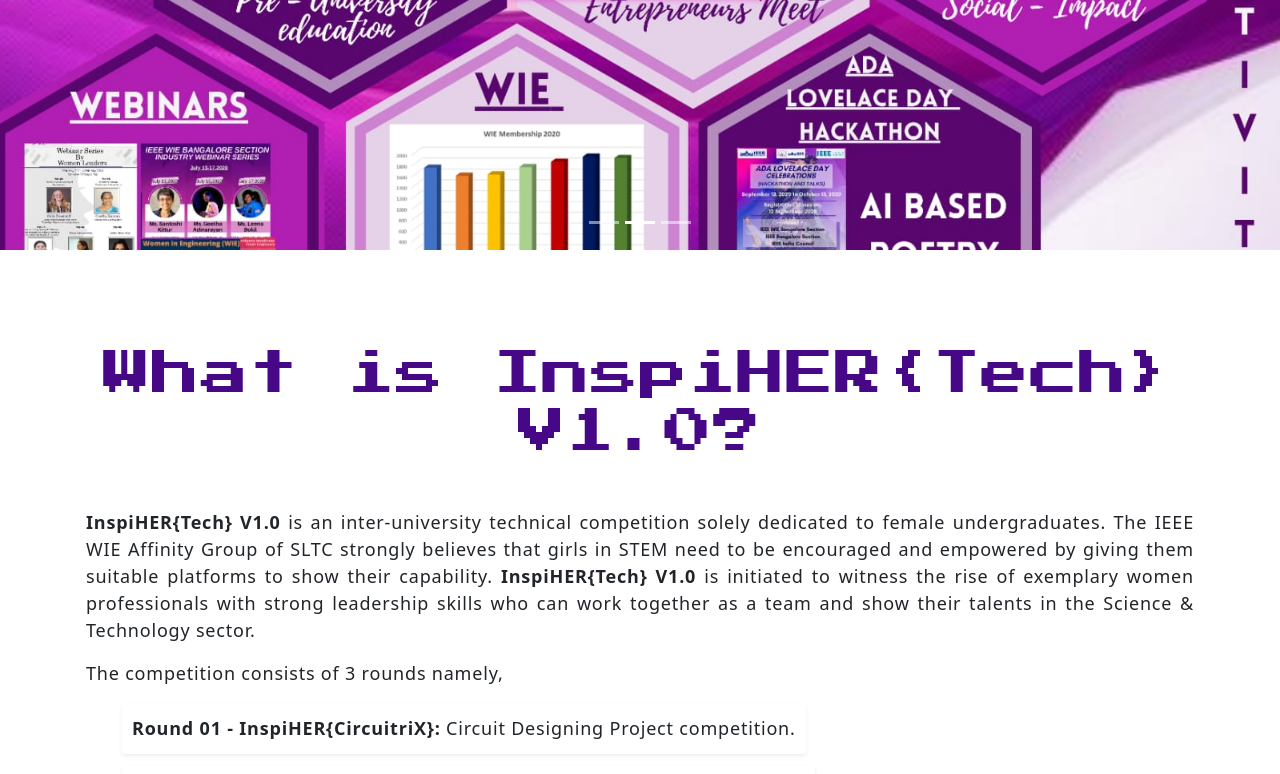
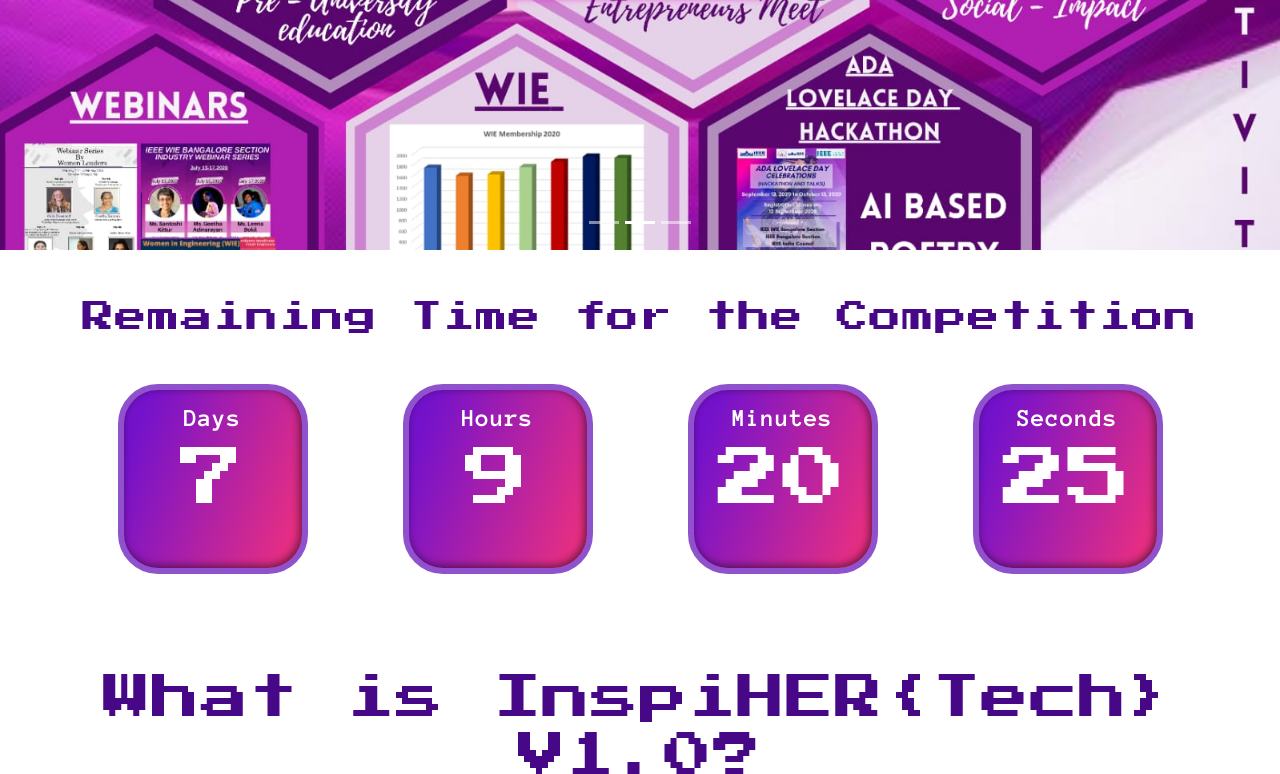
Before and after one commit to re4nightwing/InspiHER-TECH-SLTC-IEEE-WIE, a plain HTML site: page index.html in a window 1280 px wide. Shown: the part 550-1324 px from the top of the page. Drawn offline with nearby package versions, Linux system fonts and the light colour scheme; animation ran at ten frames a second.

Commit message:
masonry section added & countdown added.

```diff
--- a/index.html
+++ b/index.html
@@ -117,6 +117,31 @@
             background: #fff;
             color: #000;
         }
+        .count-box{
+            color: #fff;
+            background-image: linear-gradient( 109.6deg,  rgba(116,18,203,1) 11.2%, rgba(230,46,131,1) 91.2% );;
+            border: 6px solid #8f52cc;
+            border-radius: 40px;
+            text-align: center;
+            height: 220px;
+            position: relative;
+            box-shadow: inset -2px -2px 8px 0px #0000008a;
+            padding-top: 20px;
+        }
+        .time{
+            font-size: 4rem;
+            font-family: 'Press Start 2P';
+            position: absolute;
+            top: 50%;
+            left: 50%;
+            transform: translate(-50%,-50%);
+        }
+        .date{
+            margin-top: 15px;
+            font-size: 25px;
+            font-family: 'Anonymous Pro';
+            font-weight: bold;
+        }
         .wie-bar{
             background-color: #581699;
             width: 60px;
@@ -179,7 +204,34 @@
             border-radius: 20px;
             transform: translateY(50px);
         }
+        @media (max-width: 1399.98px) {
+            .count-box{
+                height: 190px;
+                padding-top: 10px;
+            }
+        }
+        @media (max-width: 1199.98px) {
+            .count-box{
+                height: 160px;
+                padding-top: 6px;
+            }
+            .time{
+                font-size: 3rem;
+            }
+            .date{
+                margin-top: 15px;
+                font-size: 20px;
+                font-family: 'Anonymous Pro';
+                font-weight: bold;
+            }
+        }
         @media (max-width: 991.98px) {
+            .count-box{
+                height: 200px;
+                width: 200px;
+                padding-top: 15px;
+                margin-bottom: 10px;
+            }
             .mission-row{
                 height: 400px;
             }
@@ -329,7 +381,7 @@
                         <a class="nav-link dropdown-toggle" href="#" id="navbarDropdown" role="button" data-bs-toggle="dropdown" aria-expanded="false">Contact Us <i class="fas fa-address-book text-primary"></i></a>
                         <ul class="dropdown-menu" aria-labelledby="navbarDropdown">
                             <li><a class="dropdown-item" href="#"><i class="fas fa-users text-warning"></i> Staff</a></li>
-                            <li><a class="dropdown-item" href="#"><i class="fab fa-github text-success"></i> Git Repo </a></li>
+                            <li><a class="dropdown-item" href="https://github.com/re4nightwing/InspiHER-TECH-SLTC-IEEE-WIE" target="_blank"><i class="fab fa-github text-success"></i> Git Repo </a></li>
                         </ul>
                     </li>
                 </ul>
@@ -376,6 +428,38 @@
         </button>
       </div>
     </header>
+    <div class="countdown-section">
+        <div class="container">
+            <div class="text-center sec-heading pt-5">
+                <h2 style="color: var(--text-purple);">Remaining Time for the Competition</h2>
+            </div>
+            <div class="countdown-display mt-5">
+                <div class="countdown-content">
+                    <div class="row justify-content-around">
+                        <div class="col-lg-2 col-md-5 col-10 count-box">
+                            <span class="time" id="days"></span>
+                            <span class="date">Days</span>
+                        </div>
+
+                        <div class="col-lg-2 col-md-5 col-10 count-box">
+                            <span class="time" id="hours"></span>
+                            <span class="date">Hours</span>
+                        </div>
+
+                        <div class="col-lg-2 col-md-5 col-10 count-box">
+                            <span class="time" id="minutes"></span>
+                            <span class="date">Minutes</span>
+                        </div>
+
+                        <div class="col-lg-2 col-md-5 col-10 count-box">
+                            <span class="time" id="seconds"></span>
+                            <span class="date">Seconds</span>
+                        </div>
+                    </div>
+                </div>
+            </div>
+        </div>
+    </div>
     <div data-aos="fade-up" id="about" class="about-section pt-5">
         <div class="text-center sec-heading pt-5">
             <h1 style="color: var(--text-purple);">What is InspiHER{Tech} V1.0?</h1>
@@ -730,4 +814,39 @@ document.querySelectorAll('.dropdown-toggle').forEach(item => {
   })
 });
 </script>
+<script>
+    // Set the date we're counting down to
+    var countDownDate = new Date("Sept 5, 2021 23:59:59").getTime();
+
+    // Update the count down every 1 second
+    var x = setInterval(function() {
+
+        // Get today's date and time
+        var now = new Date().getTime();
+
+        // Find the distance between now and the count down date
+        var distance = countDownDate - now;
+
+        // Time calculations for days, hours, minutes and seconds
+        var days = Math.floor(distance / (1000 * 60 * 60 * 24));
+        var hours = Math.floor((distance % (1000 * 60 * 60 * 24)) / (1000 * 60 * 60));
+        var minutes = Math.floor((distance % (1000 * 60 * 60)) / (1000 * 60));
+        var seconds = Math.floor((distance % (1000 * 60)) / 1000);
+
+        // Output the result in an element with id="demo"
+        document.getElementById("days").innerHTML = days;
+        document.getElementById("hours").innerHTML = hours;
+        document.getElementById("minutes").innerHTML = minutes;
+        document.getElementById("seconds").innerHTML = seconds;
+
+        // If the count down is over, write some text
+        if (distance < 0) {
+            clearInterval(x);
+            document.getElementById("days").innerHTML = "00";
+            document.getElementById("hours").innerHTML = "00";
+            document.getElementById("minutes").innerHTML = "00";
+            document.getElementById("seconds").innerHTML = "00";
+        }
+    }, 1000);
+</script>
 </html>
```
